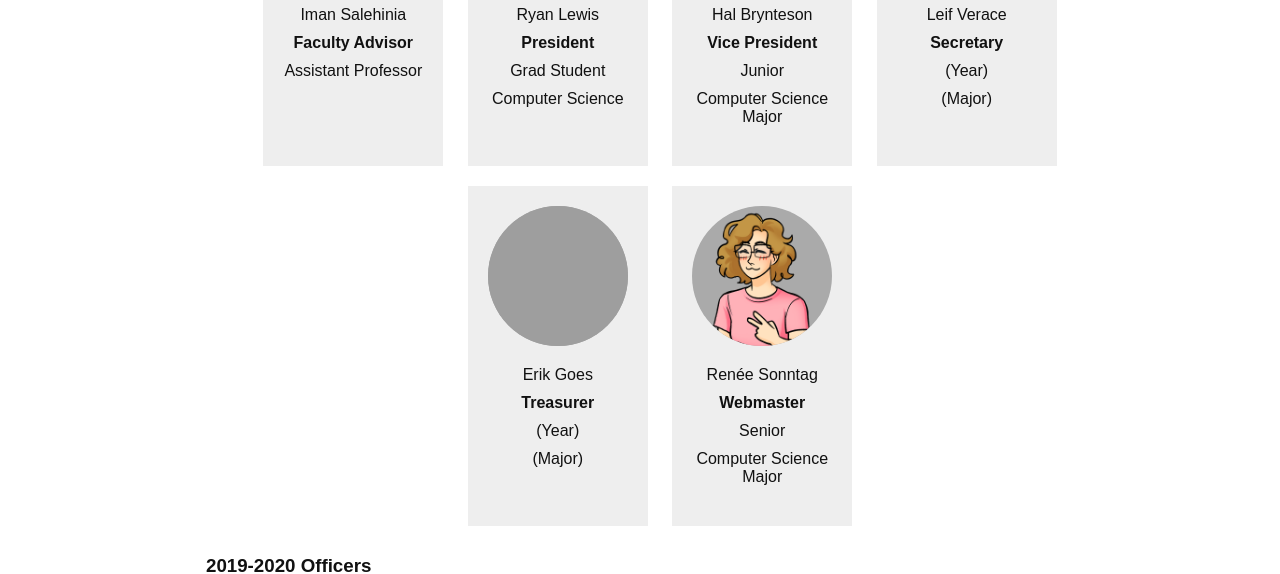
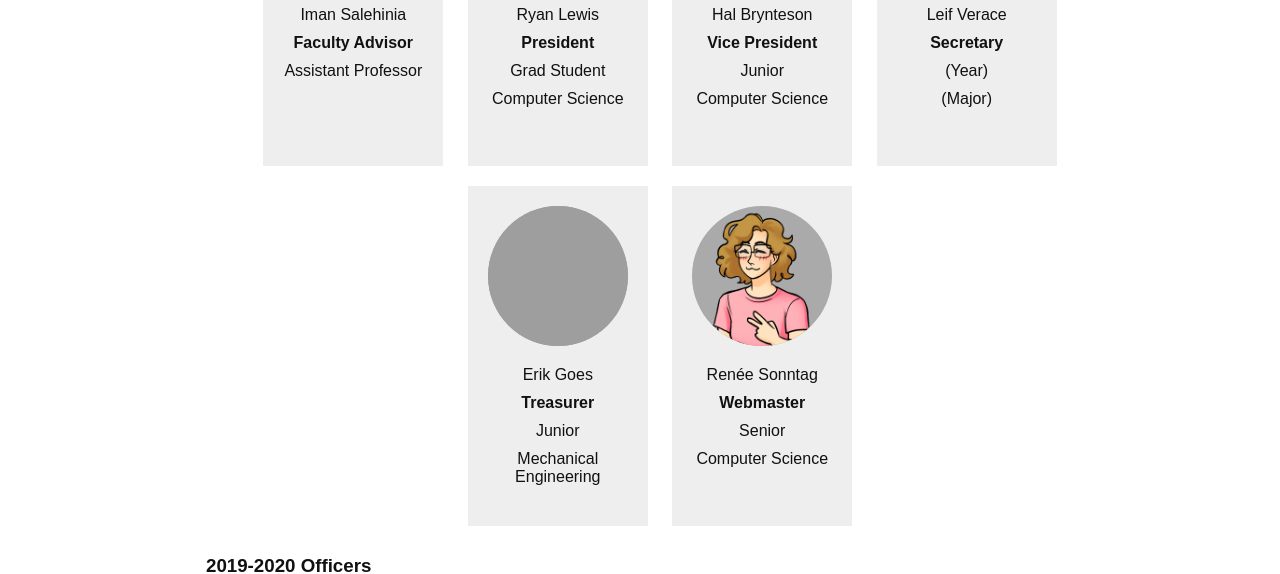
Before and after one commit to NIURoverTeam/niurover-website, a Jekyll site: the page built from _about/leadership.md, in a window 1280 px wide. Shown: the part 447-1021 px from the top of the page. Built offline with Jekyll 4.4.1, drawn with Linux system fonts in a browser that asks for light colours; grey boxes are pictures that could not be loaded.

Commit message:
Reworked spacing and added Erik's details.

```diff
--- a/_about/leadership.md
+++ b/_about/leadership.md
@@ -18,7 +18,7 @@ liprofile: true
   * ![](/images/hal.png)
   * **Vice President**
   * Junior
-  * Computer Science Major
+  * Computer Science
 * Leif Verace
   * ![](/images/leif.png)
   * **Secretary**
@@ -27,13 +27,13 @@ liprofile: true
 * Erik Goes
   * ![](/images/erik.png)
   * **Treasurer**
-  * (Year)
-  * (Major)
+  * Junior
+  * Mechanical Engineering
 * Ren&eacute;e Sonntag
   * ![](/images/renee.png)
   * **Webmaster**
   * Senior
-  * Computer Science Major
+  * Computer Science
 
 # 2019-2020 Officers
 * **Faculty Advisor**
```
